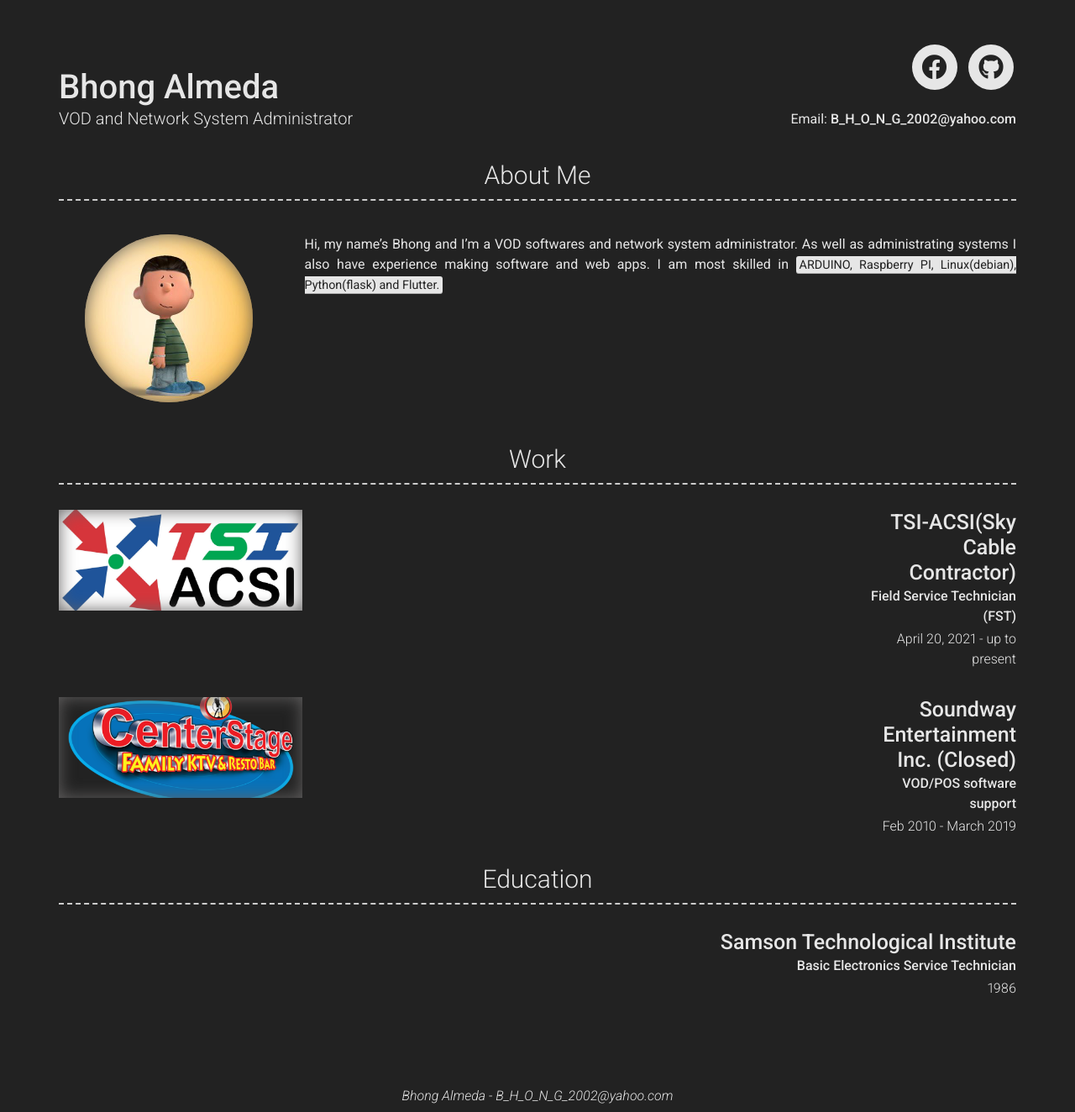
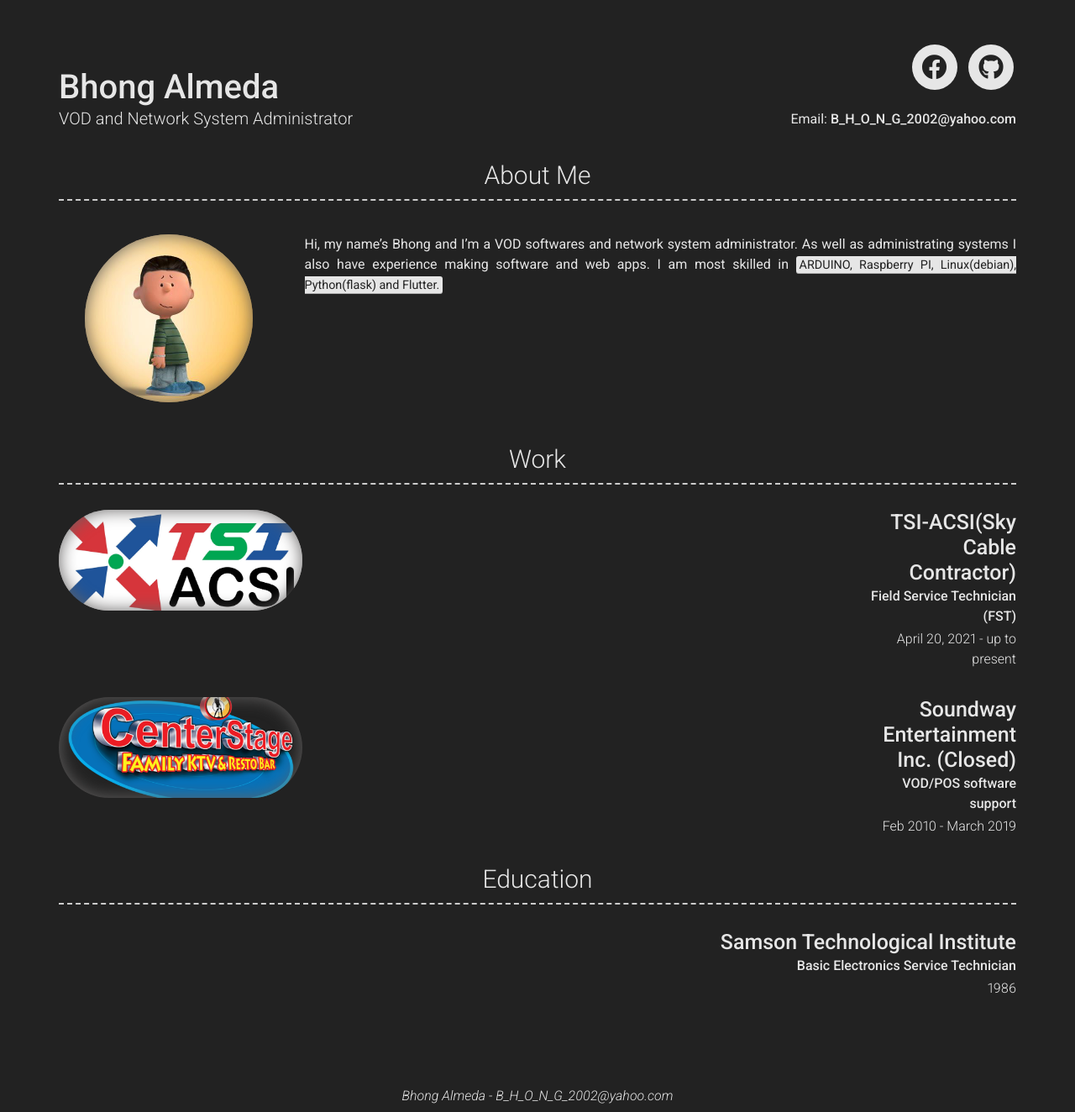
Before and after one commit to bhong2002/bhong2002, a Jekyll site: the page built from README.md, in a window 1280 px wide. Shown: the whole page at 84% size. Built offline with Jekyll 4.4.1, drawn with Linux system fonts in a browser that asks for light colours; nearby versions of some CDN libraries; our own code applies the rules of GitHub Pages for plain Markdown files.

Commit message:
Update resume-theme.scss

```diff
--- a/_sass/resume-theme.scss
+++ b/_sass/resume-theme.scss
@@ -49,7 +49,7 @@
   margin-bottom: 20px;
   display: block;
   object-fit: cover;
-  /** border-radius: 100px; **/
+  border-radius: 100px;
   background-size: cover;
   background-position: center;
   background-repeat: repeat, no-repeat;
```
